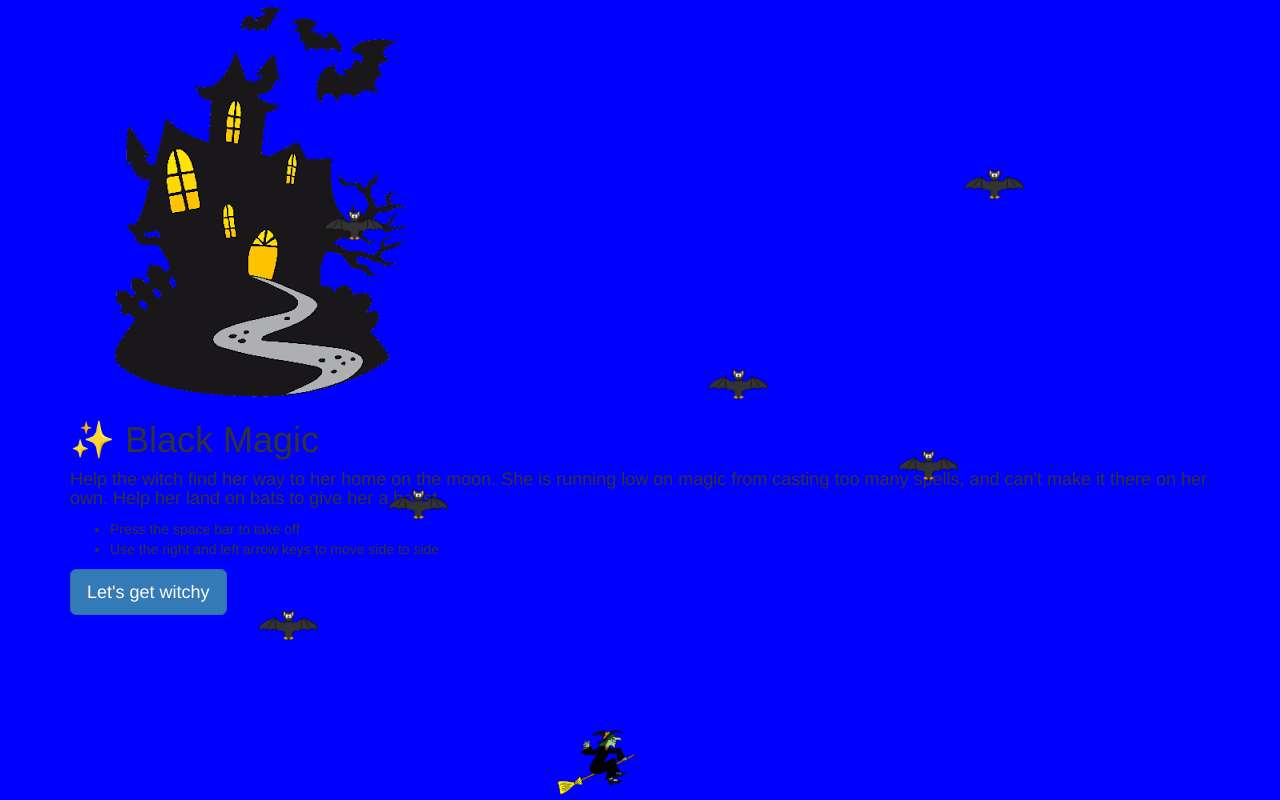
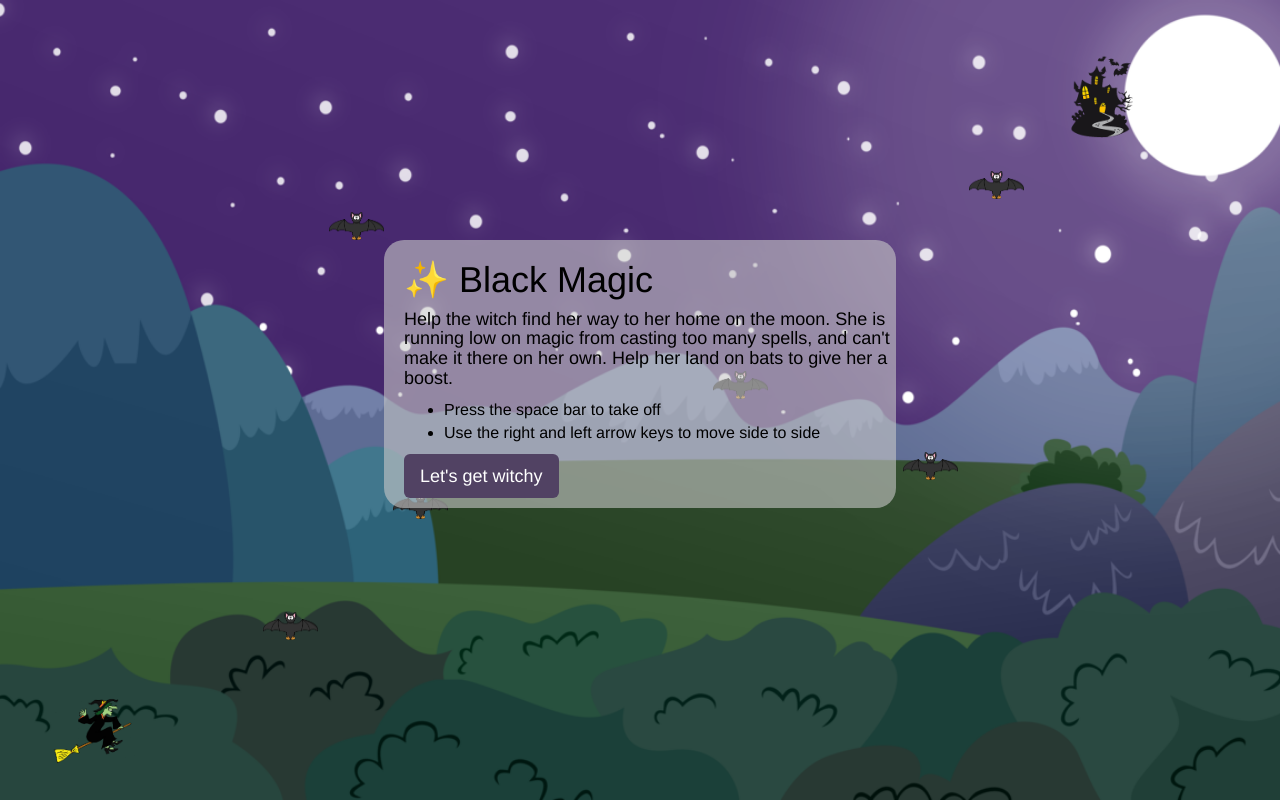
Before and after one commit to aquoss/project-0, a plain HTML site: page index.html in a window 1280 px wide. Drawn offline with nearby package versions, Linux system fonts and the light colour scheme.

Commit message:
styles instruction modal

```diff
--- a/styles/styles.css
+++ b/styles/styles.css
@@ -1,13 +1,34 @@
 body {
-  background-color: blue;
+  background: url('../images/background.png') no-repeat fixed;
+  background-size: cover;
+}
+
+.instructions {
+  position: absolute;
+  top: 30%;
+  width: 40%;
+  left: 30%;
+  background: rgba(200,200,200,.6);
+  border-radius: 20px;
+  padding-left: 20px;
+  color: black;
+}
+
+ul {
+  font-size: 16px;
+}
+
+.btn {
+  background-color: #514263;
+  border: none;
 }
 
 #witch {
-  height: 80px;
+  height: 6.2vw;
   width: auto;
   position: absolute;
-  bottom: 0px;
-  right: 50%;
+  bottom: 4%;
+  left: 4%;
 }
 
 #bat1 {
@@ -41,7 +62,15 @@ body {
 }
 
 .bat {
-  height: 30px;
+  height: 2.2vw;
   width: auto;
   position: absolute;
 }
+
+#house {
+  height: 6.5vw;
+  width: auto;
+  position: absolute;
+  top: 55px;
+  right: 10.5%;
+}
```
